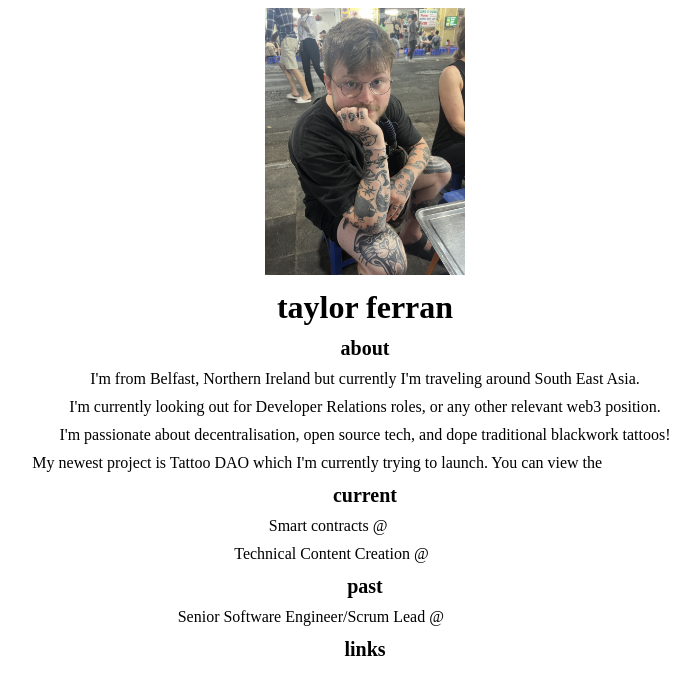
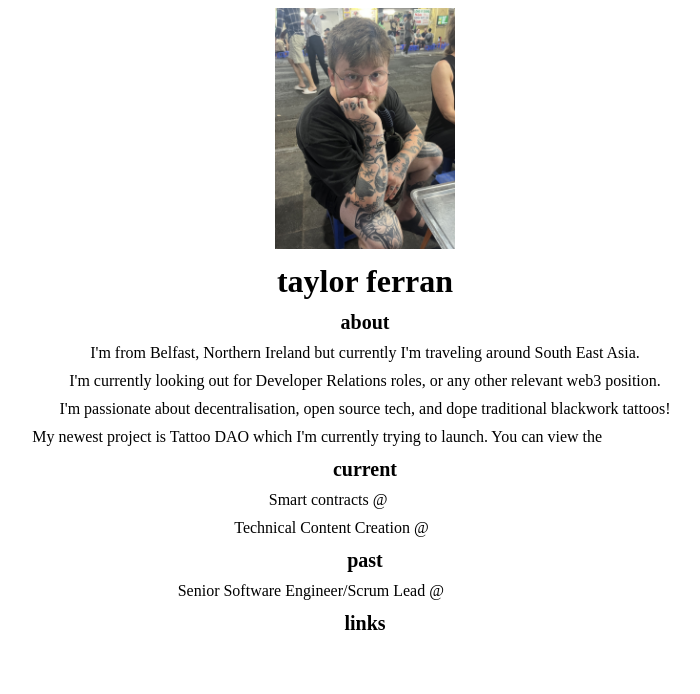
Before and after one commit to taylorferran/taylor-wiki, a Next.js app in the folder my-app/: page / in a window 1280 px wide. Shown: the top 694 px of the page, without its empty margins (275-975 px from the left). Built offline with nearby package versions, Linux system fonts and the light colour scheme; a web font is replaced by a local one.

Commit message:
Fix height on photo to fit everything in one page on pc

```diff
--- a/my-app/pages/index.js
+++ b/my-app/pages/index.js
@@ -29,7 +29,7 @@ export default function Home() {
           setMovePic(!movePic);
         }}
       >
-        <img src="/taylorphoto.jpeg" width="200" height="266.67"></img>
+        <img src="/taylorphoto.jpeg" width="180" height="240.67"></img>
       </motion.div>
       <motion.div className={styles.main}
         initial={{ opacity: 0, scale: 0.05 }}
```
